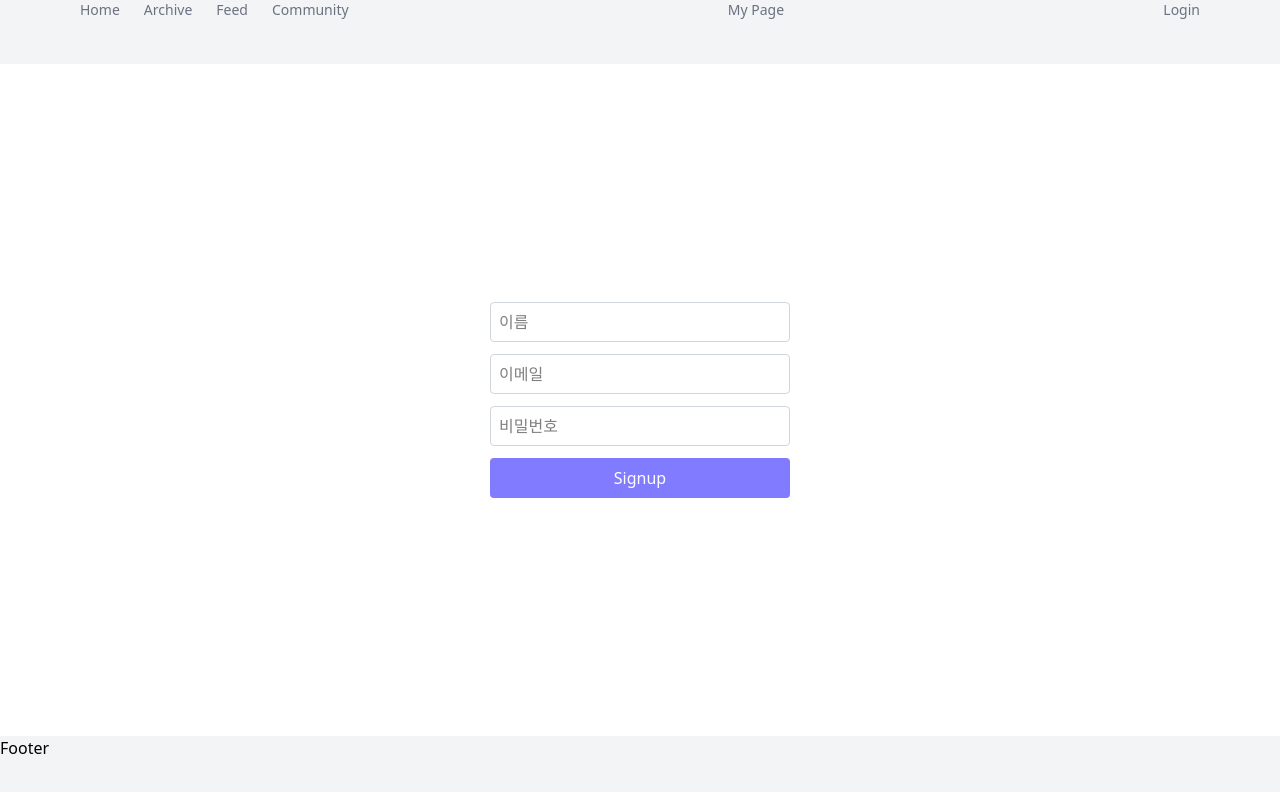
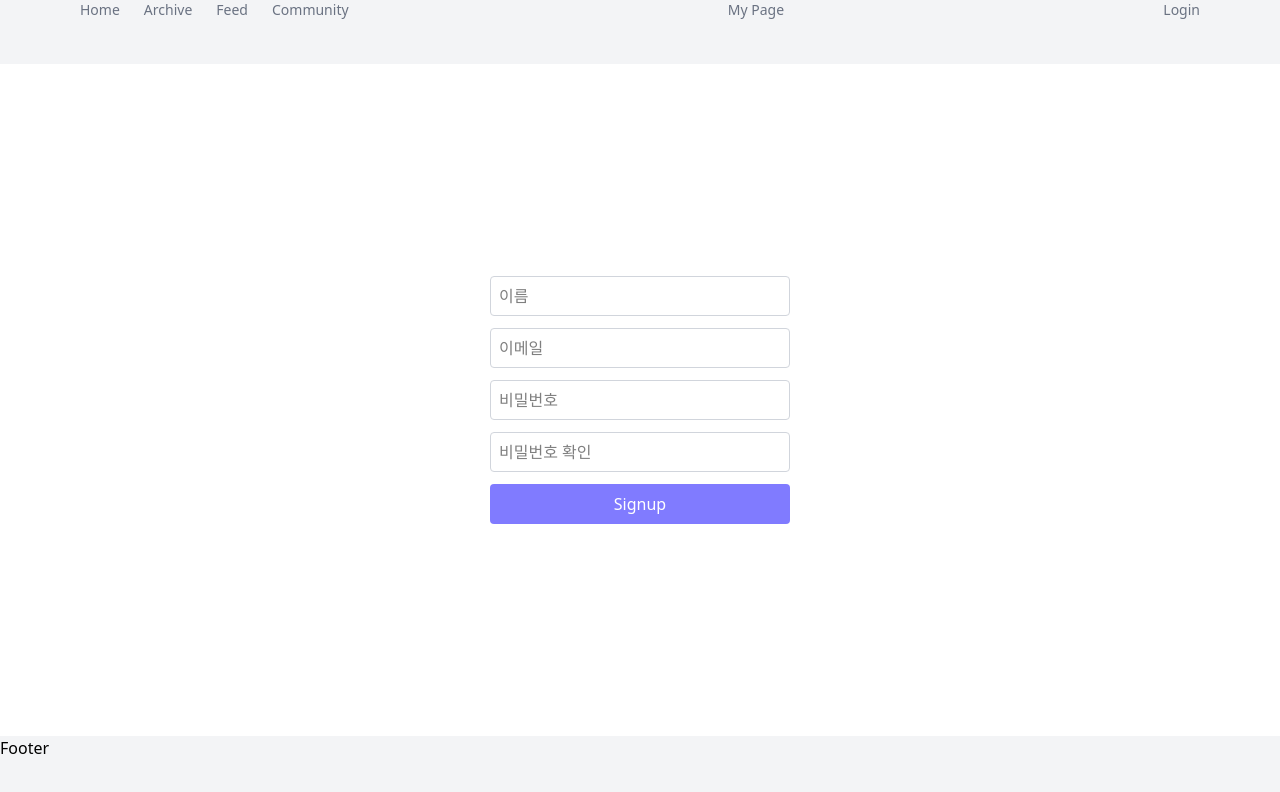
Before and after one commit to Deokive/FE, a React (Vite) app: page /signup in a window 1280 px wide. Shown: the top 792 px of the page. Built offline with nearby package versions, Linux system fonts and the light colour scheme; the HTML template or start-up script is replaced by a standard one.

Commit message:
feat: 회원가입 페이지 구현

```diff
--- a/src/pages/auth/SignupPage.tsx
+++ b/src/pages/auth/SignupPage.tsx
@@ -2,13 +2,23 @@ import { z } from "zod";
 import { useForm, type SubmitHandler } from "react-hook-form";
 import { zodResolver } from "@hookform/resolvers/zod";
 
-const schema = z.object({
+const schema = z
+  .object({
     name: z.string().min(1, { message: "이름을 입력해주세요." }),
     email: z.email({ message: "이메일 형식이 올바르지 않습니다." }), //zod V4부터 z.email() 사용
     password: z
       .string()
-    .min(8, { message: "비밀번호는 8자 이상이어야 합니다." })
+      .min(4, { message: "비밀번호는 4자 이상이어야 합니다." })
       .max(16, { message: "비밀번호는 16자 이하이어야 합니다." }),
+    passwordCheck: z
+      .string()
+      .min(4, { message: "비밀번호는 4자 이상이어야 합니다." })
+      .max(16, { message: "비밀번호는 16자 이하이어야 합니다." }),
+  })
+  //완전히 바깥쪽에 refine 정의.
+  .refine((data) => data.password === data.passwordCheck, {
+    message: "비밀번호가 일치하지 않습니다.",
+    path: ["passwordCheck"],
   });
 
 type FormFields = z.infer<typeof schema>;
@@ -25,10 +35,12 @@ const SignupPage = () => {
       password: "",
     },
     resolver: zodResolver(schema),
+    mode: "onBlur", //touched 되었는지 여부 확인
   });
 
   const onSubmit: SubmitHandler<FormFields> = (data) => {
-    console.log(data);
+    const { passwordCheck, ...rest } = data;
+    console.log(rest);
   };
 
   return (
@@ -72,6 +84,23 @@ const SignupPage = () => {
         {errors.password && (
           <div className="text-red-500 text-sm">{errors.password.message}</div>
         )}
+        <input
+          {...register("passwordCheck")}
+          name="passwordCheck"
+          type={"password"}
+          className={`border border-[#ccc] w-[300px] h-[40px] p-2 focus:border-[#807bff] rounded-sm
+            ${
+              errors.passwordCheck
+                ? "border-red-500 bg-red-200"
+                : "border-gray-300"
+            }`}
+          placeholder="비밀번호 확인"
+        />
+        {errors.passwordCheck && (
+          <div className="text-red-500 text-sm">
+            {errors.passwordCheck.message}
+          </div>
+        )}
         <button
           type="submit"
           // onClick={handleSubmit(onSubmit)}
```
Lines whose indentation alone changed are shown as unchanged.
